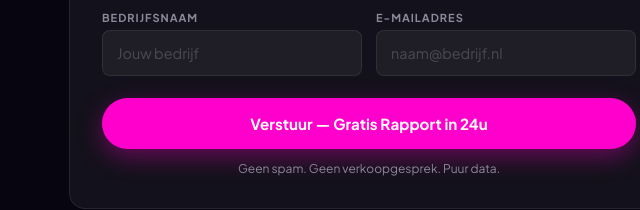
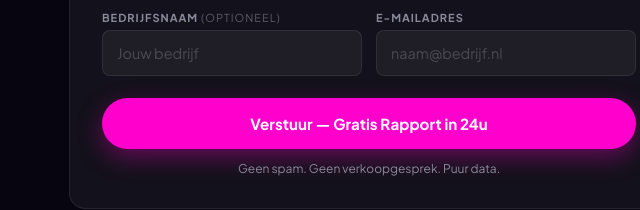
Before and after one commit to WouterArtsRecruitin/doelgroepenrapport, a plain HTML site: page index.html in a window 1280 px wide. Shown: the part 4108-4318 px from the top of the page, 271-911 px from the left. Drawn offline with Linux system fonts and the light colour scheme.

Commit message:
fix(form): bedrijfsnaam optioneel maken om drop-off te verlagen
Required-attribuut verwijderd, label getagd '(optioneel)'. Bedrijfsnaam
blokkeerde submits — niet alle bezoekers willen bedrijf delen voor
een gratis rapport.

```diff
--- a/index.html
+++ b/index.html
@@ -577,7 +577,7 @@ footer{border-top:1px solid var(--border);background:var(--bg)}
           <div class="fd"><label for="f-sector">Sector</label><select id="f-sector" name="sector" required><option value="">Kies sector</option><option value="installatietechniek">Installatietechniek</option><option value="high-tech-automatisering">High Tech / Automatisering</option><option value="bouw-gww-infra">Bouw / GWW / Infra</option><option value="productie-maakindustrie">Productie / Maakindustrie</option><option value="offshore-oil-gas">Offshore / Oil &amp; Gas</option><option value="duurzame-energie">Duurzame Energie</option></select></div>
           <div class="fd"><label for="f-regio">Regio</label><select id="f-regio" name="regio" required><option value="heel-nederland">Heel Nederland</option><option value="groningen">Groningen</option><option value="friesland">Friesland</option><option value="drenthe">Drenthe</option><option value="overijssel">Overijssel</option><option value="flevoland">Flevoland</option><option value="gelderland">Gelderland</option><option value="utrecht">Utrecht</option><option value="noord-holland">Noord-Holland</option><option value="zuid-holland">Zuid-Holland</option><option value="zeeland">Zeeland</option><option value="noord-brabant">Noord-Brabant</option><option value="limburg">Limburg</option></select></div>
           <div class="fd"><label>Ervaringsniveau</label><div class="nr"><input type="radio" name="niveau" id="n-junior" value="junior"><label for="n-junior">Junior</label><input type="radio" name="niveau" id="n-medior" value="medior" checked><label for="n-medior">Medior</label><input type="radio" name="niveau" id="n-senior" value="senior"><label for="n-senior">Senior</label><input type="radio" name="niveau" id="n-mix" value="mix"><label for="n-mix">Mix</label></div></div>
-          <div class="fd"><label for="f-company">Bedrijfsnaam</label><input id="f-company" name="company_name" type="text" placeholder="Jouw bedrijf" required></div>
+          <div class="fd"><label for="f-company">Bedrijfsnaam <span style="opacity:.6;font-weight:400">(optioneel)</span></label><input id="f-company" name="company_name" type="text" placeholder="Jouw bedrijf"></div>
           <div class="fd"><label for="f-email">E-mailadres</label><input id="f-email" name="email" type="email" placeholder="naam@bedrijf.nl" required></div>
           <div class="fd full"><button class="submit-btn" id="submit-btn" type="submit">Verstuur &mdash; Gratis Rapport in 24u</button></div>
         </div>
```
